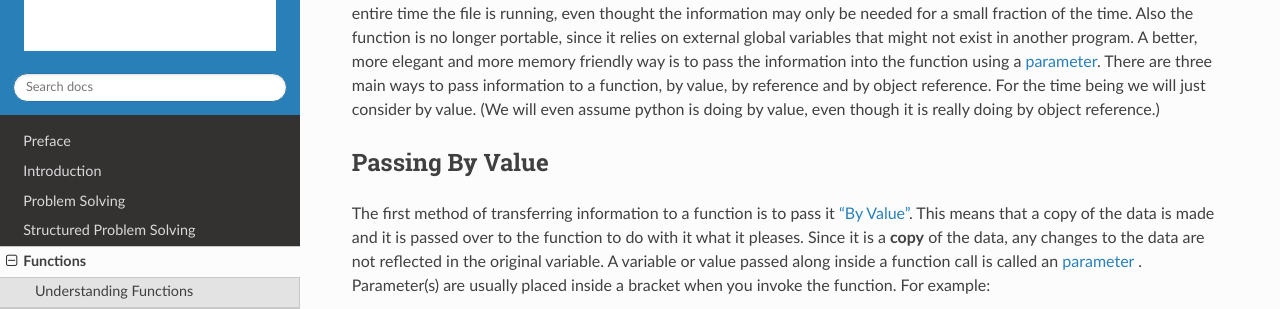
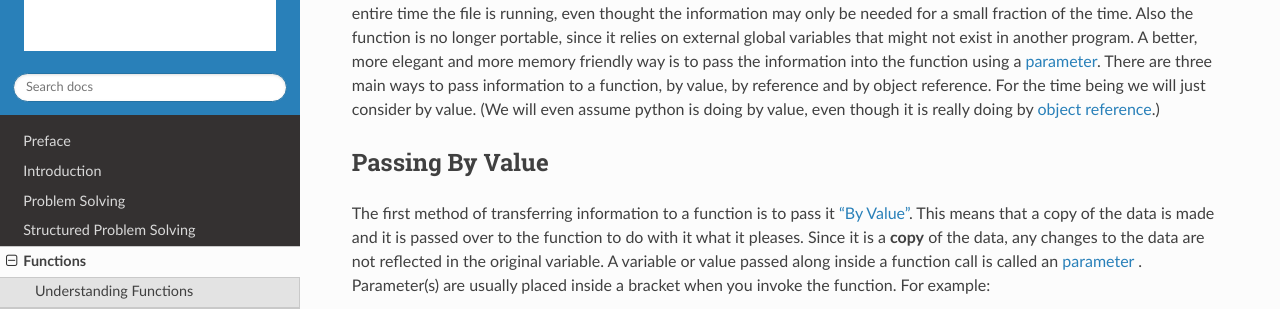
Before and after one commit to Mr-Coxall/Computer-Based-Problem-Solving, a Sphinx documentation site: the page built from docs/functions/functions-with-a-parameter.rst, in a window 1280 px wide and 900 px high. Shown: the part 254-563 px from the top of the window. Built offline with Sphinx 7.4.7 and the Read the Docs theme 2.0.0, drawn with Linux system fonts in a browser that asks for light colours; pages that are not in the unit, such as notebooks, are missing from menus; part of the change alters nothing that is shown.

Commit message:
Update functions-with-a-parameter.rst

```diff
--- a/docs/functions/functions-with-a-parameter.rst
+++ b/docs/functions/functions-with-a-parameter.rst
@@ -3,7 +3,7 @@
 Functions with a Parameter
 ==========================
 
-A function often needs pieces of information to be able to complete its work. In the last section you might have noticed that I had to ask for the length and width twice, once for each of the area and perimeter calculations, clearly not ideal. One method of doing this is to declare the variable as a *global variable* and then any code within that file can access it. This is a very bruit force method and is **very bad programming style**. By doing it this way, the variable is created and held in memory for the entire time the file is running, even thought the information may only be needed for a small fraction of the time. Also the function is no longer portable, since it relies on external global variables that might not exist in another program. A better, more elegant and more memory friendly way is to pass the information into the function using a `parameter <https://en.wikipedia.org/wiki/Parameter_(computer_programming)>`_. There are three main ways to pass information to a function, by value, by reference and by object reference. For the time being we will just consider by value. (We will even assume python is doing by value, even though it is really doing by object reference.)
+A function often needs pieces of information to be able to complete its work. In the last section you might have noticed that I had to ask for the length and width twice, once for each of the area and perimeter calculations, clearly not ideal. One method of doing this is to declare the variable as a *global variable* and then any code within that file can access it. This is a very bruit force method and is **very bad programming style**. By doing it this way, the variable is created and held in memory for the entire time the file is running, even thought the information may only be needed for a small fraction of the time. Also the function is no longer portable, since it relies on external global variables that might not exist in another program. A better, more elegant and more memory friendly way is to pass the information into the function using a `parameter <https://en.wikipedia.org/wiki/Parameter_(computer_programming)>`_. There are three main ways to pass information to a function, by value, by reference and by object reference. For the time being we will just consider by value. (We will even assume python is doing by value, even though it is really doing by `object reference <https://www.python-course.eu/passing_arguments.php>`_.)
 
 Passing By Value
 ----------------
```
